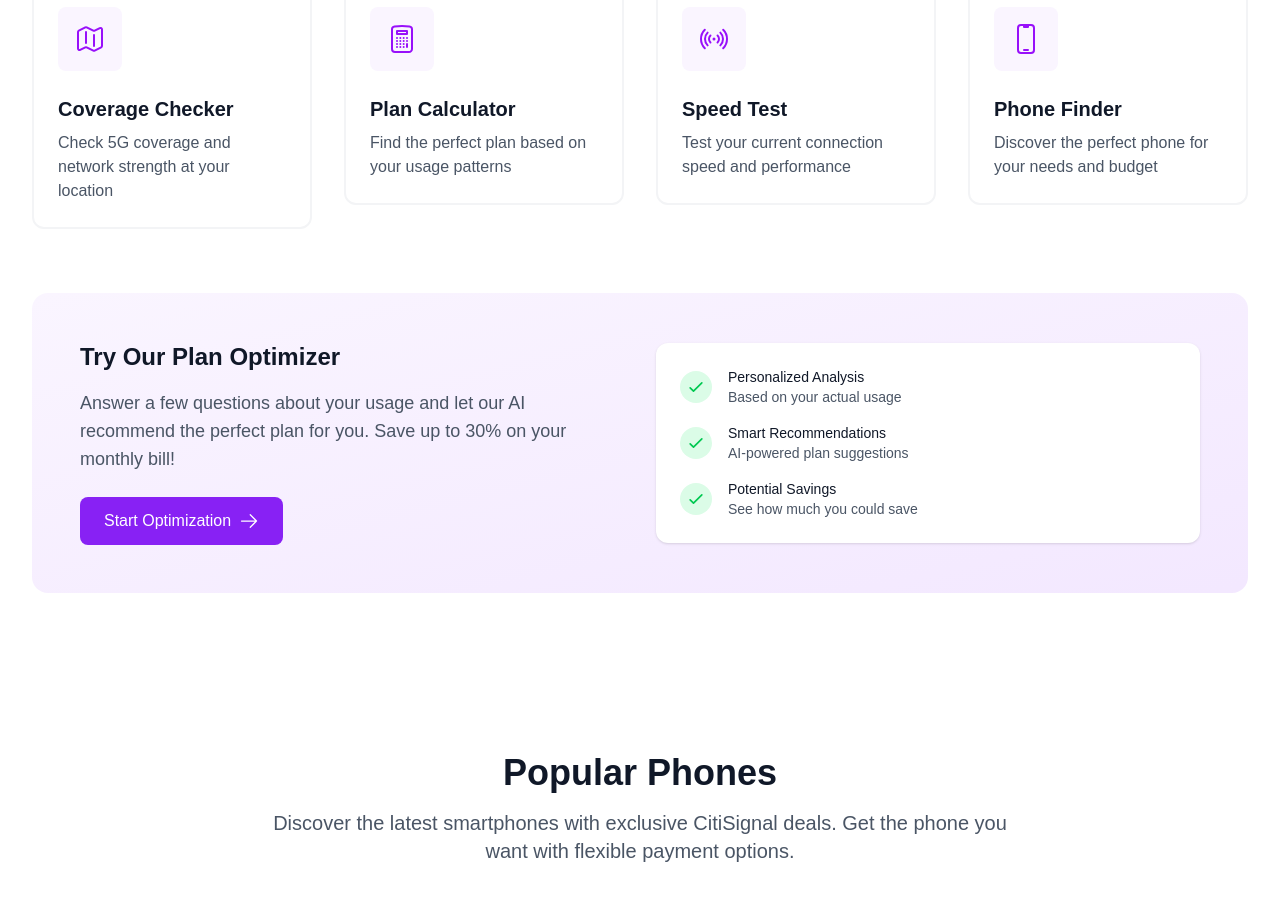
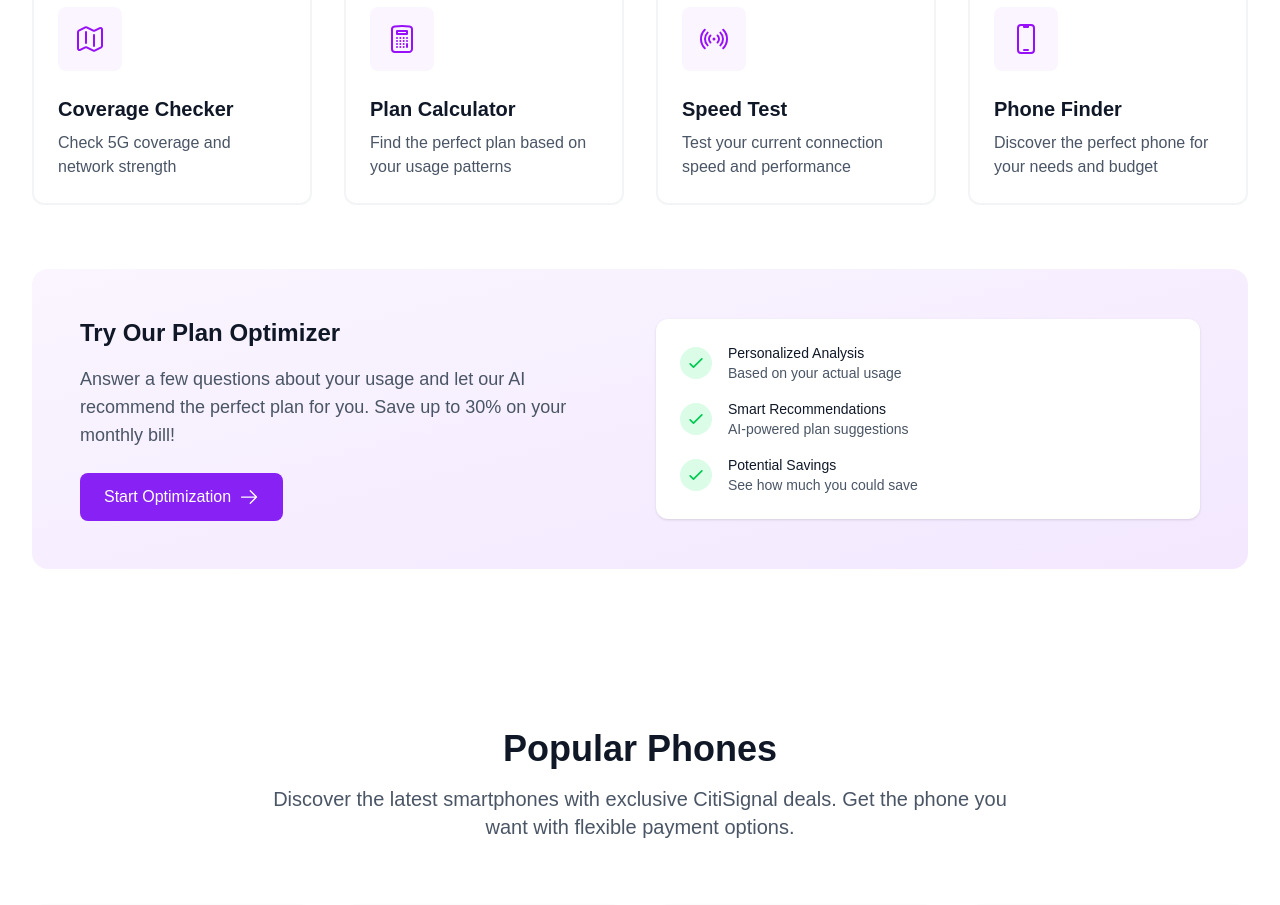
Before and after one commit to skukla/citisignal-nextjs, a Next.js app: page / in a window 1280 px wide. Shown: the part 2360-3265 px from the top of the page. Built offline with nearby package versions, Linux system fonts and the light colour scheme.

Commit message:
chore: add tailwind-merge and update tool description
- Add tailwind-merge for className merging
- Shorten coverage checker description

```diff
--- a/package.json
+++ b/package.json
@@ -16,7 +16,8 @@
     "lucide-react": "^0.525.0",
     "next": "15.4.2",
     "react": "19.1.0",
-    "react-dom": "19.1.0"
+    "react-dom": "19.1.0",
+    "tailwind-merge": "^3.3.1"
   },
   "devDependencies": {
     "@eslint/eslintrc": "^3",
--- a/src/components/sections/InteractiveToolsSection.tsx
+++ b/src/components/sections/InteractiveToolsSection.tsx
@@ -11,7 +11,7 @@ export default function InteractiveToolsSection() {
     {
       icon: MapIcon,
       title: "Coverage Checker",
-      description: "Check 5G coverage and network strength at your location",
+      description: "Check 5G coverage and network strength",
       link: "/tools/coverage"
     },
     {
```
Also changed, not shown: 1 other file (tests, documents, lock files or other folders).
